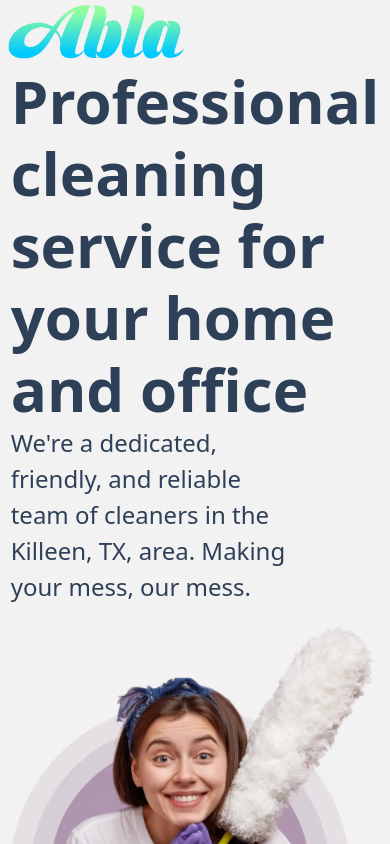
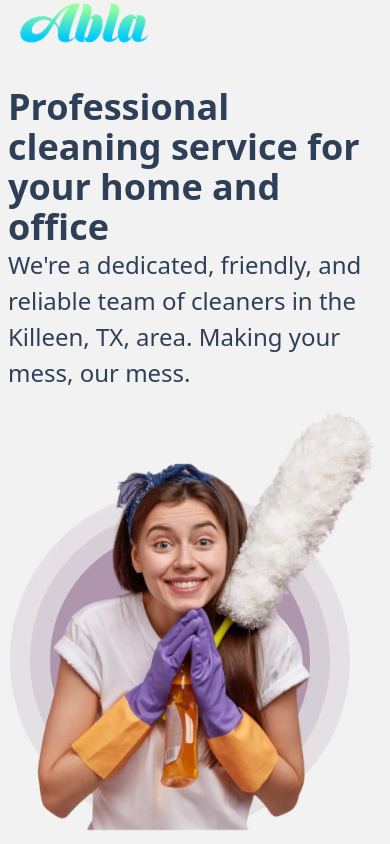
Before and after one commit to abeciana1/alba-cleaning, a Next.js app: page / in a window 390 px wide. Shown: the top 844 px of the page. Built offline with nearby package versions, Linux system fonts and the light colour scheme.

Commit message:
Added responsive sizing of logo and font for screens

```diff
--- a/components/sections/index.tsx
+++ b/components/sections/index.tsx
@@ -12,10 +12,10 @@ export const TopHeroSection: React.FC<TopHeroSectionI> = ({
     return (
         <section className="bg-chineseviolet-100 h-fit">
             <PageMargin>
-                <section className="flex flex-col md:flex-row gap-5 md:mb-20 items-center">
-                    <section className="md:w-11/12 mx-10">
-                        <h1 className="text-charcoal">{title}</h1>
-                        <div className="w-3/4 text-2xl text-charcoal">{ body }</div>
+                <section className="flex flex-col md:flex-row py-10 md:py-0 gap-5 md:mb-20 items-center">
+                    <section>
+                        <h1 className="text-charcoal text-4xl lg:text-5xl">{title}</h1>
+                        <div className="lg:w-3/4 text-2xl lg:text-3xl text-charcoal">{ body }</div>
                     </section>
                     <section className="h-10/12">
                         <Image
--- a/components/utils/Navigation/index.tsx
+++ b/components/utils/Navigation/index.tsx
@@ -4,13 +4,13 @@ import { PageMargin } from '@/components/layouts'
 export const NavBar = () => {
 
     return (
-        <nav className="bg-chineseviolet-100 px-2 md:px-12">
+        <nav className="bg-chineseviolet-100 px-5 md:px-12">
             <Image
                 src="/Logo without byline.webp"
                 alt="Alba Cleaning Services logo"
                 width={1186}
                 height={438}
-                className="w-44"
+                className="w-32 lg:w-44"
             />
         </nav>
     )
```
